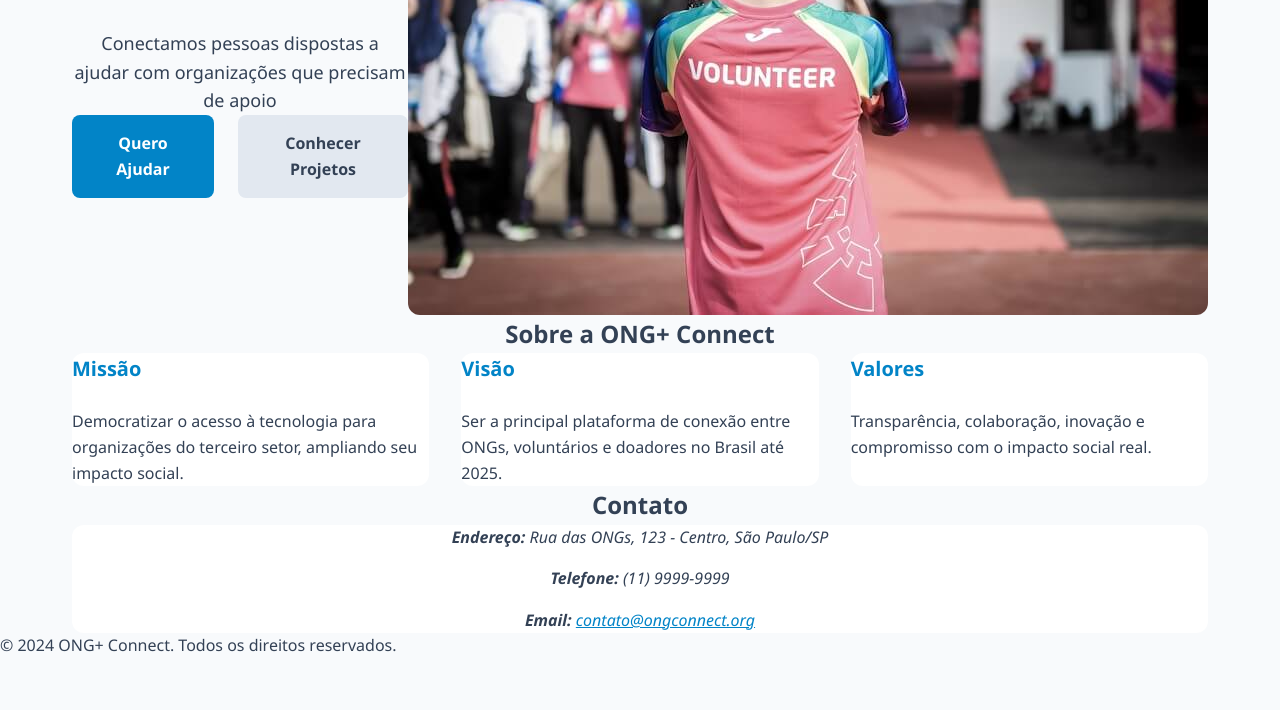
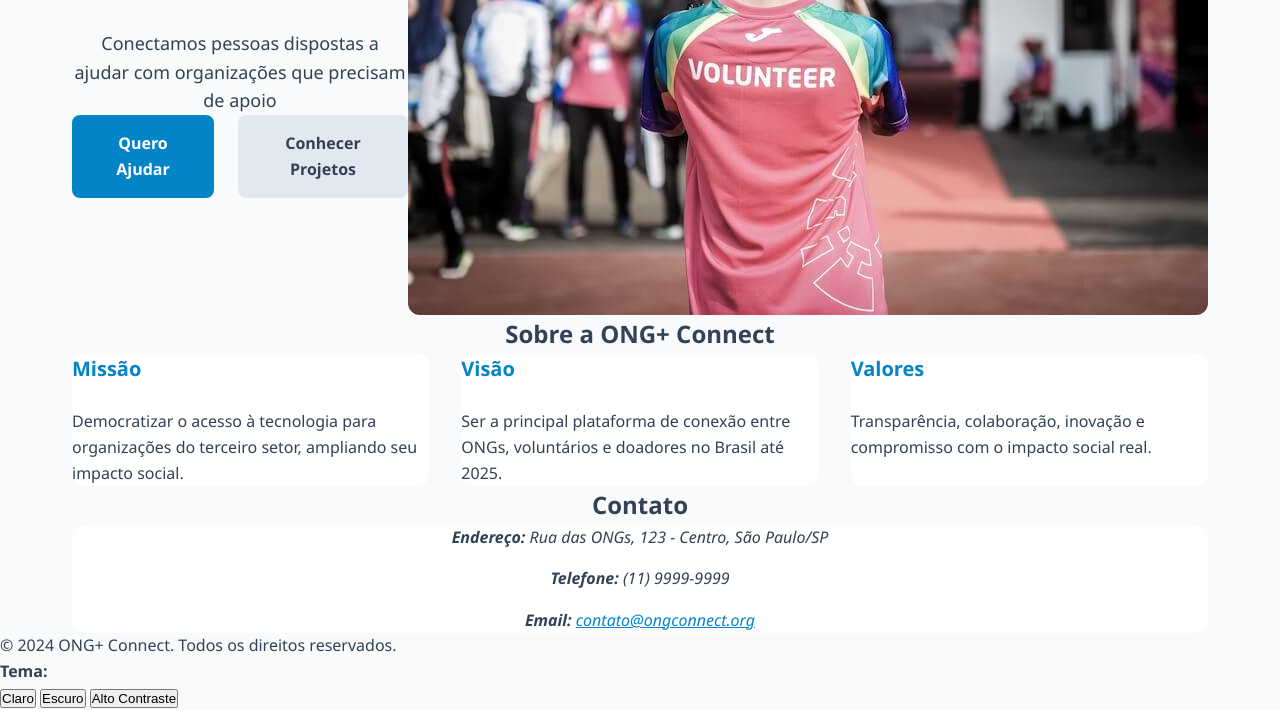
Before and after one commit to AndreVictorLuiz/ong-plataform, a plain HTML site: page index.html in a window 1280 px wide. Shown: the part 296-1006 px from the top of the page. Before the commit the page ends 955 px from the top, so only its background shows below. Drawn offline with Linux system fonts and the light colour scheme; a script that the page names is missing.

Commit message:
Update index.html

```diff
--- a/index.html
+++ b/index.html
@@ -94,5 +94,16 @@
         <p>&copy; 2024 ONG+ Connect. Todos os direitos reservados.</p>
     </footer>
 <script type="module" src="assets/js/main.js"></script>
+	<!-- Seletor de Temas -->
+<div class="theme-selector">
+    <strong>Tema:</strong>
+    <div class="theme-buttons">
+        <button class="theme-btn" onclick="setTheme('light')">Claro</button>
+        <button class="theme-btn" onclick="setTheme('dark')">Escuro</button>
+        <button class="theme-btn" onclick="setTheme('high-contrast')">Alto Contraste</button>
+    </div>
+</div>
+
+<script src="assets/js/theme.js"></script>
 </body>
 </html>
```
